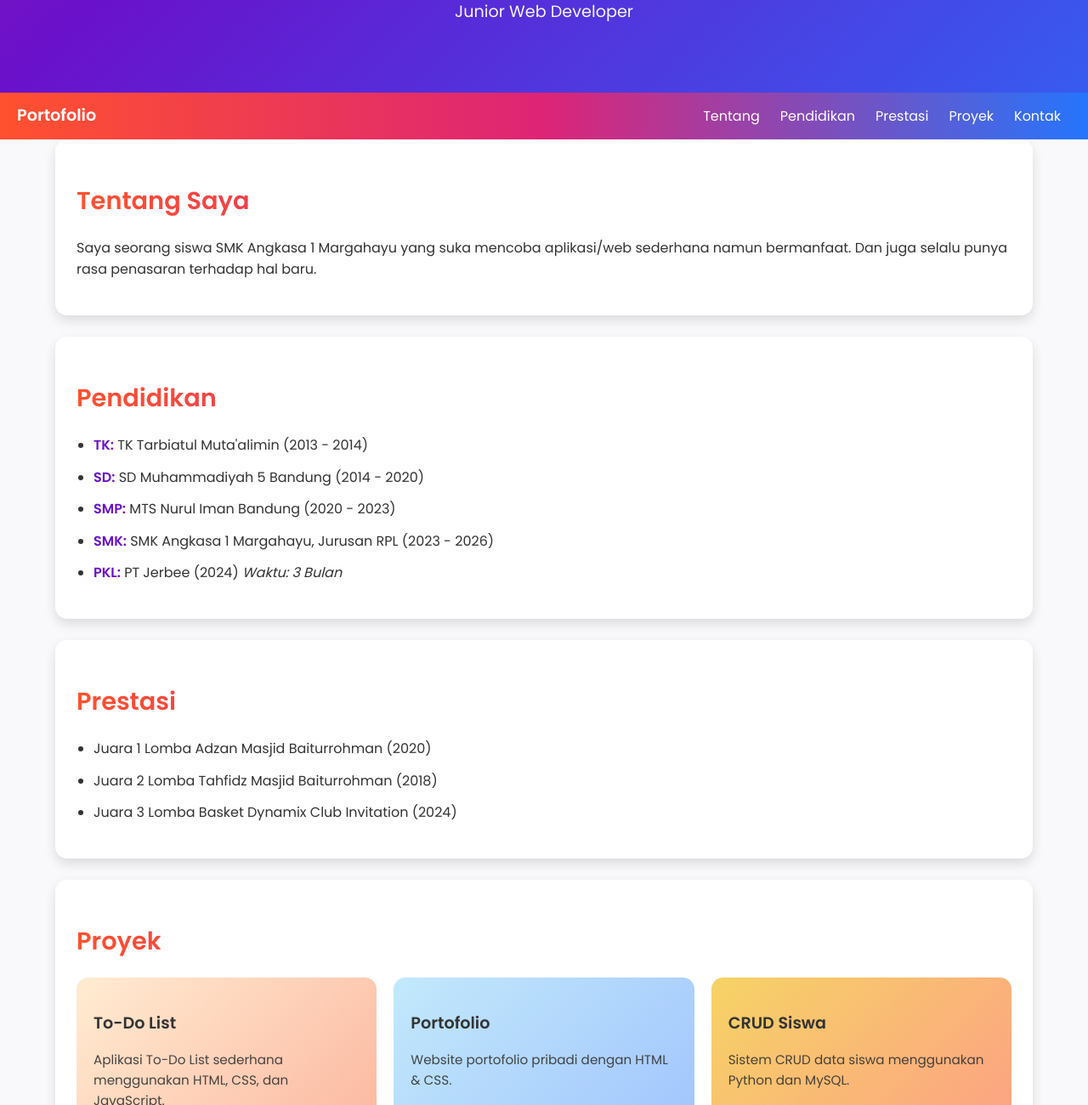
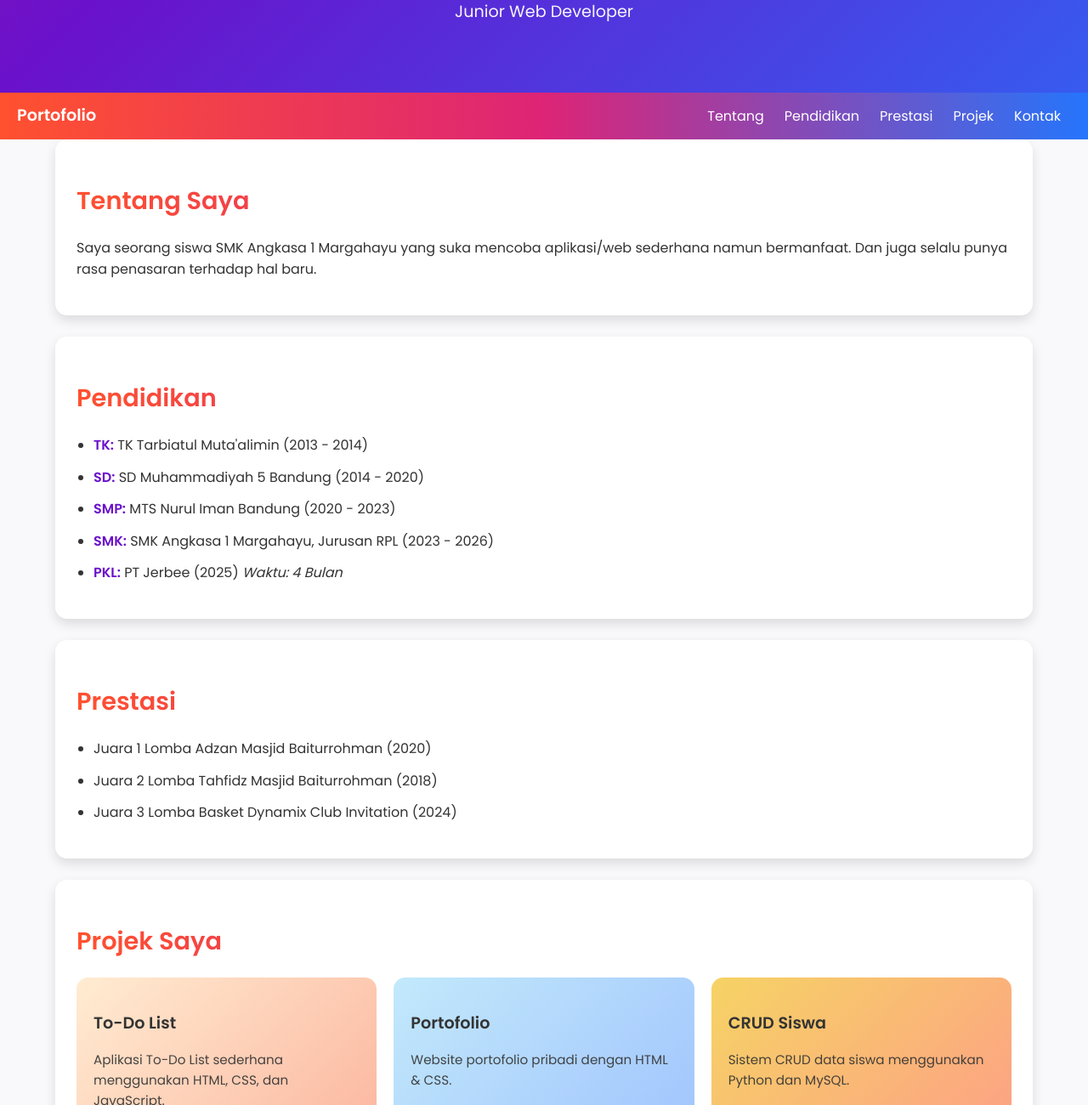
Before and after one commit to Ezaranargya/Portofolio-ezar, a plain HTML site: page index.html in a window 1280 px wide. Shown: the part 340-1640 px from the top of the page at 85% size. Drawn offline with Linux system fonts and the light colour scheme.

Commit message:
Add files via upload

```diff
--- a/index.html
+++ b/index.html
@@ -258,7 +258,7 @@
       <li><a href="#about">Tentang</a></li>
       <li><a href="#education">Pendidikan</a></li>
       <li><a href="#achievements">Prestasi</a></li>
-      <li><a href="#projects">Proyek</a></li>
+      <li><a href="#projects">Projek</a></li>
       <li><a href="#contact">Kontak</a></li>
     </ul>
     <div class="menu-toggle" onclick="document.querySelector('nav ul').classList.toggle('show')">
@@ -285,7 +285,7 @@
       <li><strong>SD:</strong> SD Muhammadiyah 5 Bandung (2014 - 2020)</li>
       <li><strong>SMP:</strong> MTS Nurul Iman Bandung (2020 - 2023)</li>
       <li><strong>SMK:</strong> SMK Angkasa 1 Margahayu, Jurusan RPL (2023 - 2026)</li>
-      <li><strong>PKL:</strong> PT Jerbee (2024) <em>Waktu: 3 Bulan</em></li>
+      <li><strong>PKL:</strong> PT Jerbee (2025) <em>Waktu: 4 Bulan</em></li>
     </ul>
   </section>
 
@@ -301,7 +301,7 @@
 
   <!-- Proyek -->
   <section id="projects" class="projects">
-    <h2>Proyek</h2>
+    <h2>Projek Saya</h2>
     <div class="card-container">
       <div class="card">
         <h3>To-Do List</h3>
```
